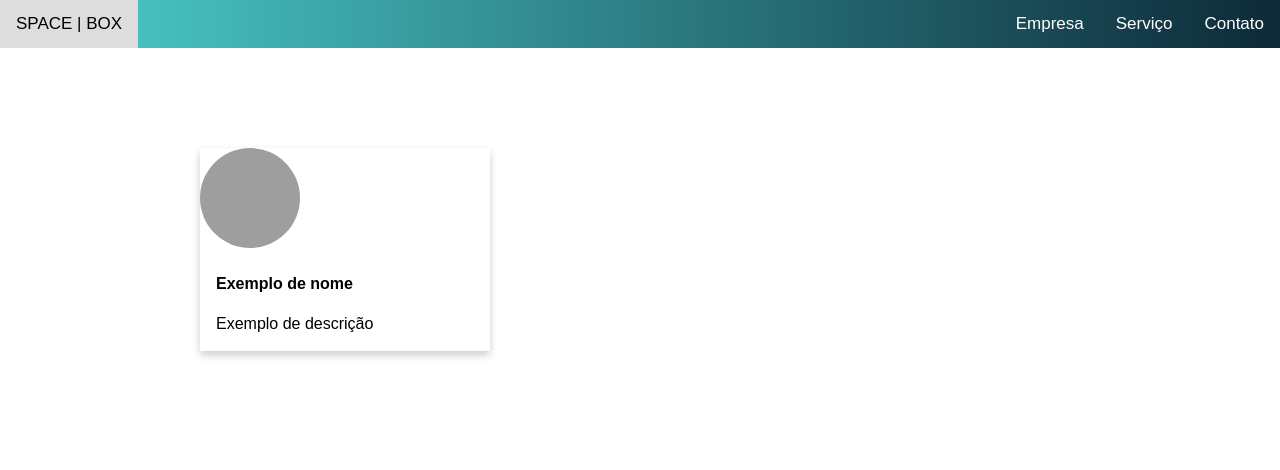
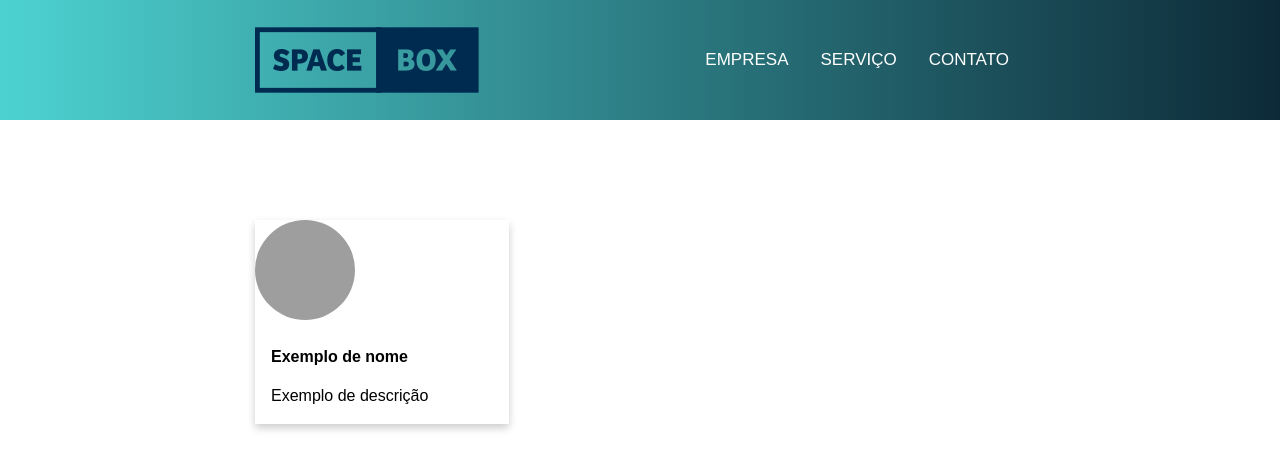
Before and after one commit to jefersonpa/commcepta, a plain HTML site: page index.html in a window 1280 px wide. Drawn offline with Linux system fonts and the light colour scheme; grey boxes are pictures that could not be loaded.

Commit message:
Correção de distâncias da Navbar

```diff
--- /dev/null
+++ b/assets/sass/components/_card.scss
@@ -0,0 +1,50 @@
+.imgCard {
+  width: 100px;
+  height: 100px;
+  border-radius: 50%;
+}
+
+@media screen and (max-width: 600px) {
+  .topnav a:not(:first-child) {
+    display: none;
+  }
+  .topnav a.icon {
+    float: right;
+    display: block;
+  }
+}
+
+@media screen and (max-width: 600px) {
+  .topnav.mobile {
+    position: relative;
+  }
+  .topnav.mobile .icon {
+    position: absolute;
+    right: 0;
+    top: 0;
+  }
+  .topnav.mobile a {
+    float: none;
+    display: block;
+    text-align: left;
+  }
+}
+/*  Card */
+.card {
+  width: 33%;
+
+  /* Add shadows to create the "card" effect */
+  box-shadow: 0 4px 8px 0 rgba(0, 0, 0, 0.2);
+  transition: 0.3s;
+}
+
+/* On mouse-over, add a deeper shadow */
+.card:hover {
+  box-shadow: 0 8px 16px 0 rgba(0, 0, 0, 0.2);
+}
+
+/* Add some padding inside the card container */
+.cardContainer {
+  display: inline-block;
+  padding: 2px 16px;
+}
--- /dev/null
+++ b/assets/sass/components/_navbar.scss
@@ -0,0 +1,44 @@
+/* Navbar */
+
+.topnav {
+  height: 120px;
+  padding-left: 255px !important;
+  padding-right: 255px !important;
+  overflow: hidden;
+  background-image: linear-gradient(to right, $cor-primaria, $cor-secundaria);
+}
+.logo {
+  height: 66px;
+
+  position: relative;
+  top: 50%;
+  transform: translateY(-50%);
+}
+
+.topnav a {
+  position: relative;
+  top: 50%;
+  transform: translateY(-50%);
+
+  float: left;
+  display: block;
+  color: #f2f2f2;
+  text-align: center;
+  padding: 14px 16px;
+  text-decoration: none;
+  font-size: 17px;
+}
+
+.topnav a:hover {
+  background-color: #ddd;
+  color: black;
+}
+
+.topnav a.right {
+  float: right;
+  color: white;
+}
+
+.topnav .icon {
+  display: none;
+}
--- /dev/null
+++ b/assets/sass/pages/_index.scss
@@ -0,0 +1,12 @@
+.index {
+  &__container {
+    padding-left: 255px;
+    padding-right: 255px;
+    padding-top: 100px;
+  }
+}
+
+body {
+  margin: 0;
+  font-family: Arial, Helvetica, sans-serif;
+}
--- a/assets/sass/style.scss
+++ b/assets/sass/style.scss
@@ -5,10 +5,9 @@
 // Base
 @import "base/_normalize";
 
-// Layout
+// Componentes
+@import "components/_navbar.scss";
+@import "components/_card.scss";
 
-// Componentes
-
-// Páginas
-
-// Vendor
+// Paginas
+@import "pages/_index.scss";
--- a/index.html
+++ b/index.html
@@ -1,104 +1,12 @@
 <!DOCTYPE html>
 <html>
   <head>
-    <meta name="viewport" content="width=device-width, initial-scale=1" />
+    <meta name="viewport" content="width=device-width, initial-scale=1, maximum-scale=1, user-scalable=no" />
     <meta http-equiv="Content-Type" content="text/html; charset=UTF-8" />
     <link rel="stylesheet" href="https://cdnjs.cloudflare.com/ajax/libs/font-awesome/4.7.0/css/font-awesome.min.css" />
     <link rel="stylesheet" type="text/css" href="./assets/css/style.min.css"  />
-    <style>
+    <meta name="theme-color" content="#4dd2d1" />
 
-      .container {
-        padding-left: 200px;
-        padding-right: 200px;
-        padding-top: 100px;
-      }
-
-      /* Navbar */
-      body {
-        margin: 0;
-        font-family: Arial, Helvetica, sans-serif;
-      }
-
-      .topnav {
-        overflow: hidden;
-        background-image: linear-gradient(to right, #4dd2d1, #0d2a38);
-      }
-
-      .topnav a {
-        float: left;
-        display: block;
-        color: #f2f2f2;
-        text-align: center;
-        padding: 14px 16px;
-        text-decoration: none;
-        font-size: 17px;
-      }
-
-      .topnav a:hover {
-        background-color: #ddd;
-        color: black;
-      }
-
-      .topnav a.right {
-        float: right;
-        color: white;
-      }
-
-      .topnav .icon {
-        display: none;
-      }
-
-      .imgCard {
-            width: 100px;
-            height: 100px;
-            border-radius: 50%;
-        }
-
-        @media screen and (max-width: 600px) {
-            .topnav a:not(:first-child) {
-            display: none;
-        }
-        .topnav a.icon {
-          float: right;
-          display: block;
-        }
-      }
-
-      @media screen and (max-width: 600px) {
-        .topnav.mobile {
-          position: relative;
-        }
-        .topnav.mobile .icon {
-          position: absolute;
-          right: 0;
-          top: 0;
-        }
-        .topnav.mobile a {
-          float: none;
-          display: block;
-          text-align: left;
-        }
-      }
-      /*  Card */
-      .card {
-        width: 33%;
-
-        /* Add shadows to create the "card" effect */
-        box-shadow: 0 4px 8px 0 rgba(0, 0, 0, 0.2);
-        transition: 0.3s;
-      }
-
-      /* On mouse-over, add a deeper shadow */
-      .card:hover {
-        box-shadow: 0 8px 16px 0 rgba(0, 0, 0, 0.2);
-      }
-
-      /* Add some padding inside the card container */
-      .cardContainer {
-        display: inline-block;
-        padding: 2px 16px;
-      }
-    </style>
     <script>
 
     function loadPage(url, element) {
@@ -111,7 +19,7 @@
   </head>
   <body>
     <div id="navbarPage"></div>
-    <div class="container">
+    <div class="index__container">
         <div class="card">
             <img
               src="https://www.rodinoliolusso.com/media/images/products/566x496/rn_064J10_566x496_9.gif"
--- a/navbar.html
+++ b/navbar.html
@@ -1,8 +1,10 @@
 <div class="topnav" id="navbar">
-  <a href="#home">SPACE | BOX</a>
-  <a href="#about" class="right">Contato</a>
-  <a href="#contact" class="right">Serviço</a>
-  <a href="#news" class="right">Empresa</a>
+  <img src="assets/img/logo.png" alt="logo" class="logo" />
+
+  <!-- <a href="#home">SPACE | BOX</a> -->
+  <a href="#about" class="right">CONTATO</a>
+  <a href="#contact" class="right">SERVIÇO</a>
+  <a href="#news" class="right">EMPRESA</a>
 
   <a href="javascript:void(0);" class="icon" onclick="toggleMenu()">
     <i class="fa fa-bars"></i>
```
Also changed, not shown: assets/css/style.min.css, assets/img/142x142 alberto.png (added), assets/img/142x142 bruno.png (added), assets/img/142x142 diego.png (added), assets/img/142x142 fernanda.png (added), assets/img/142x142 gabriel.png (added), assets/img/142x142 gustavo.png (added), assets/img/142x142 helena.png (added), assets/img/142x142 hugo.png (added), assets/img/142x142 iris.png (added), assets/img/logo.png (added).
